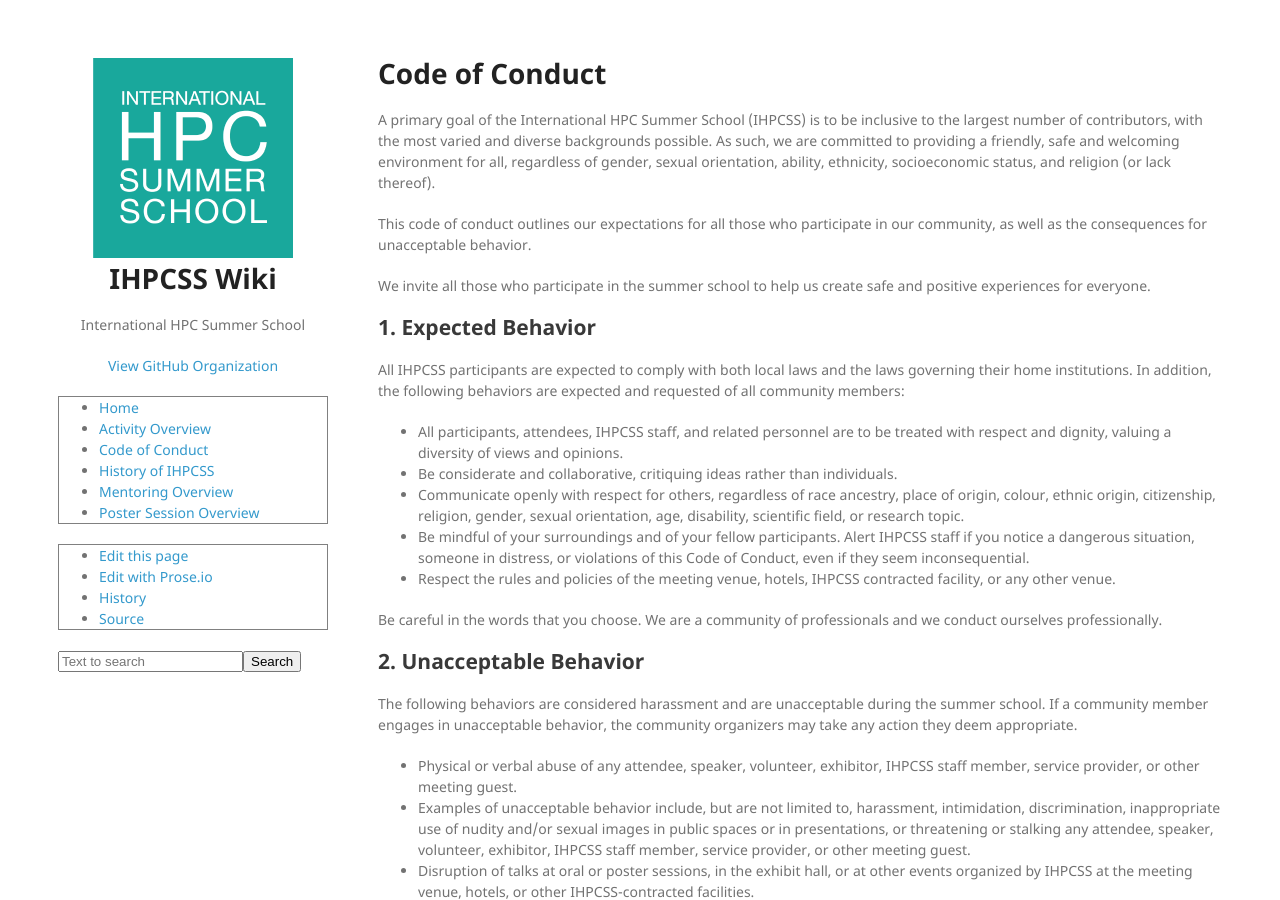
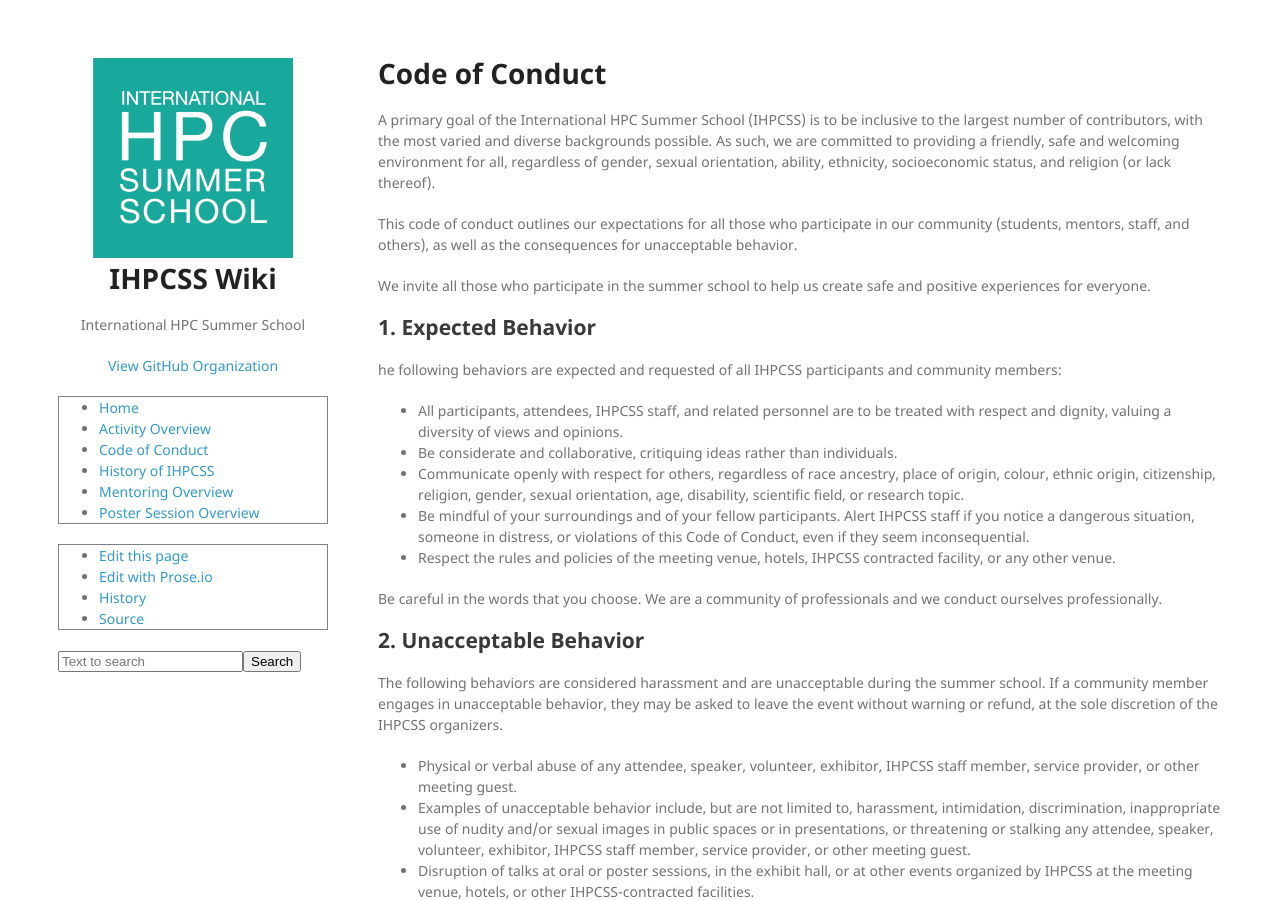
Before and after one commit to IHPCSS/ihpcss-wiki, a Jekyll site: the page built from wiki/code-of-conduct.md, in a window 1280 px wide and 900 px high. Built offline with Jekyll 4.4.1, drawn with Linux system fonts in a browser that asks for light colours; nearby versions of some CDN libraries.

Commit message:
Changes to the CoC

```diff
--- a/wiki/code-of-conduct.md
+++ b/wiki/code-of-conduct.md
@@ -9,14 +9,13 @@ tag: [sidebar]
 A primary goal of the International HPC Summer School (IHPCSS) is to be inclusive to the largest number of contributors, with the most varied and diverse backgrounds possible.
 As such, we are committed to providing a friendly, safe and welcoming environment for all, regardless of gender, sexual orientation, ability, ethnicity, socioeconomic status, and religion (or lack thereof).
 
-This code of conduct outlines our expectations for all those who participate in our community, as well as the consequences for unacceptable behavior.
+This code of conduct outlines our expectations for all those who participate in our community (students, mentors, staff, and others), as well as the consequences for unacceptable behavior.
 
 We invite all those who participate in the summer school to help us create safe and positive experiences for everyone.
 
 ## 1. Expected Behavior
 
-All IHPCSS participants are expected to comply with both local laws and the laws governing their home institutions.
-In addition, the following behaviors are expected and requested of all community members:
+he following behaviors are expected and requested of all IHPCSS participants and community members:
 
 - All participants, attendees, IHPCSS staff, and related personnel are to be treated with respect and dignity, valuing a diversity of views and opinions.
 - Be considerate and collaborative, critiquing ideas rather than individuals.
@@ -31,7 +30,7 @@ We are a community of professionals and we conduct ourselves professionally.
 ## 2. Unacceptable Behavior
 
 The following behaviors are considered harassment and are unacceptable during the summer school.
-If a community member engages in unacceptable behavior, the community organizers may take any action they deem appropriate.
+If a community member engages in unacceptable behavior, they may be asked to leave the event without warning or refund, at the sole discretion of the IHPCSS organizers.
 
 - Physical or verbal abuse of any attendee, speaker, volunteer, exhibitor, IHPCSS staff member, service provider, or other meeting guest.
 - Examples of unacceptable behavior include, but are not limited to, harassment, intimidation, discrimination, inappropriate use of nudity and/or sexual images in public spaces or in presentations, or threatening or stalking any attendee, speaker, volunteer, exhibitor, IHPCSS staff member, service provider, or other meeting guest.
```
